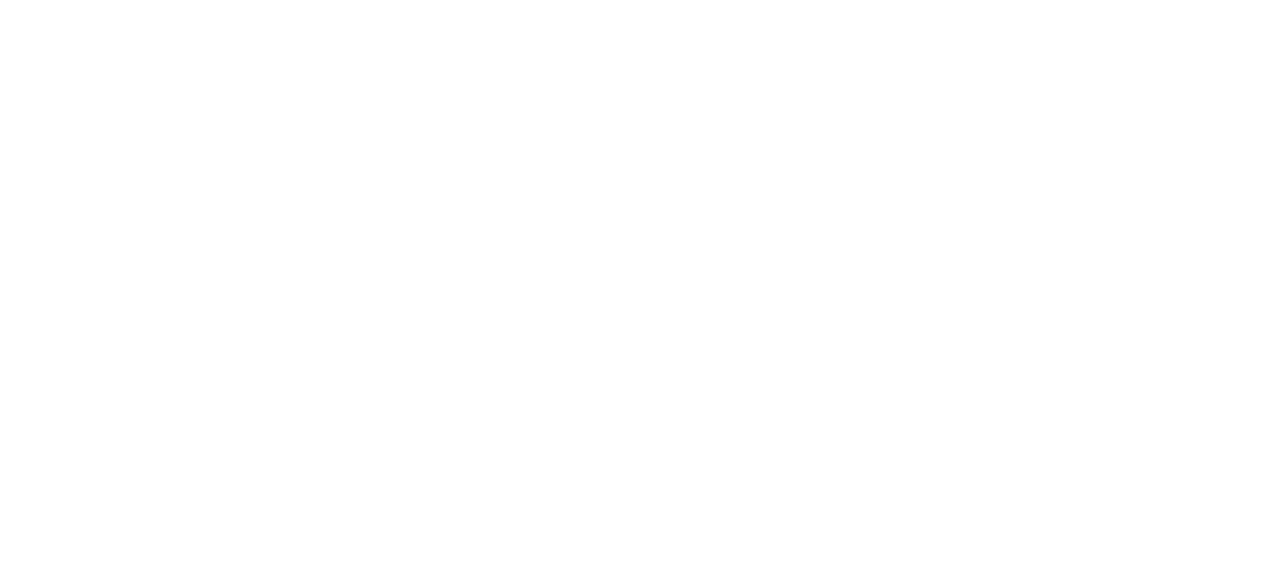
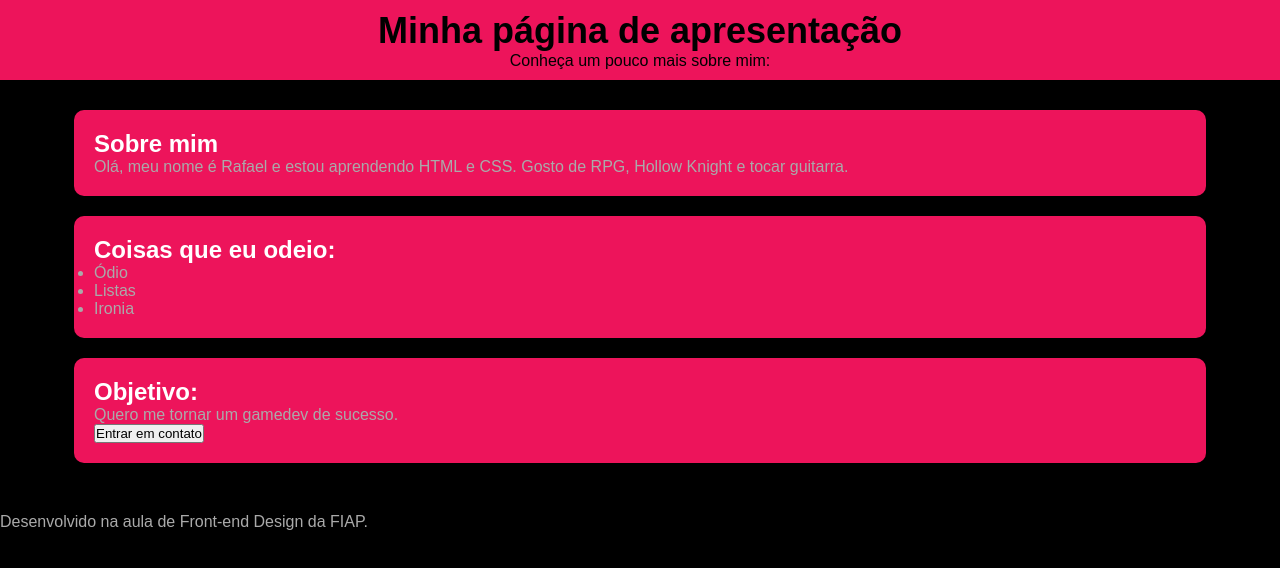
Before and after one commit to Bonetiboo/Aula-de-Front-End, a plain HTML site: page Aula-de-Front-End-5/index.html in a window 1280 px wide. Drawn offline with Linux system fonts and the light colour scheme.

Commit message:
atualização da aula 5

```diff
--- /dev/null
+++ b/Aula-de-Front-End-5/css/style.css
@@ -0,0 +1,39 @@
+* {
+    padding: 0;
+    margin: 0;
+    box-sizing: border-box;
+}
+
+body {
+    background-color: #000000;
+    color: #aaaaaa;
+    font-family: Arial, Sans-Serif;
+}
+
+header {
+    background-color: #ed145b;
+    color: black;
+    text-align: center;
+    padding: 10px 30px;
+}
+
+h1 {
+    font-size: 36px;
+}
+
+main {
+    width: 90%;
+    margin: 20px auto;
+    padding: 10px;
+}
+
+.card {
+    background-color: #ed145b;
+    padding: 20px;
+    margin-bottom: 20px;
+    border-radius: 10px;
+}
+
+.card h2 {
+    color: #ffffff
+}
--- a/Aula-de-Front-End-5/index.html
+++ b/Aula-de-Front-End-5/index.html
@@ -1,11 +1,48 @@
 <!DOCTYPE html>
-<html lang="en">
+<html lang="pt-br">
 <head>
     <meta charset="UTF-8">
     <meta name="viewport" content="width=device-width, initial-scale=1.0">
-    <title>Document</title>
+    <title>Título da página</title>
+
+    <link rel="stylesheet" href="css/style.css">
 </head>
 <body>
+    <header>
+        <h1>Minha página de apresentação</h1>
+        <p>Conheça um pouco mais sobre mim:</p>
+    </header>
 
+    <main>
+        <section class="card">
+            <h2>Sobre mim</h2>
+            <p>
+                Olá, meu nome é Rafael e estou aprendendo HTML e CSS. Gosto de RPG, Hollow Knight e tocar guitarra.
+            </p>
+        </section>
+
+        <section class="card">
+            <h2>Coisas que eu odeio:</h2>
+            <ul>
+                <li>Ódio</li>
+                <li>Listas</li>
+                <li>Ironia</li>
+            </ul>
+        </section>
+
+        <section class="card">
+            <h2>Objetivo:</h2>
+            <p>Quero me tornar um gamedev de sucesso.</p>
+            <button>
+                Entrar em contato
+            </button>
+        </section>
+    </main>
+
+    <footer>
+        <p>
+            Desenvolvido na aula de Front-end Design da FIAP.
+        </p>
+    </footer>
 </body>
 </html>
```
Also changed, not shown: Anotações.txt.
